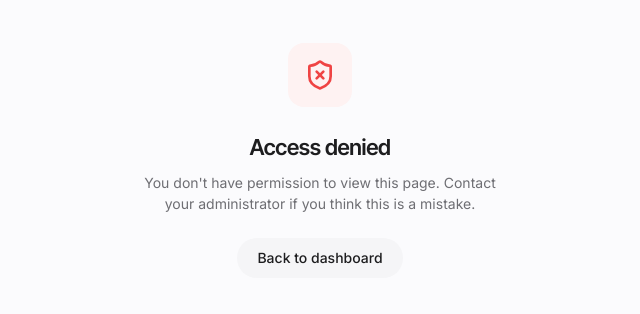
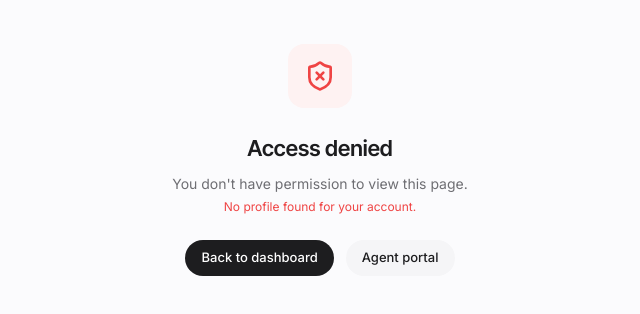
Before and after one commit to ishlokchavan/iclose-admin, a Next.js app: page /unauthorized in a window 1280 px wide. Shown: the part 240-554 px from the top of the page, without its empty margins (320-960 px from the left). Built offline with nearby package versions, Linux system fonts and the light colour scheme; no server answers.

Commit message:
fix: show debug info on unauthorized page to diagnose role issues

```diff
--- a/app/unauthorized/page.tsx
+++ b/app/unauthorized/page.tsx
@@ -1,28 +1,40 @@
-import type { Metadata } from 'next'
+import { getProfile } from '@/lib/auth'
 import Link from 'next/link'
 import { ShieldX } from 'lucide-react'
-import { Button } from '@/components/ui/button'
 
-export const metadata: Metadata = { title: 'Access Denied' }
+export default async function UnauthorizedPage() {
+  const profile = await getProfile()
 
-export default function UnauthorizedPage() {
   return (
-    <main className="flex min-h-screen items-center justify-center px-6 py-16">
-      <div className="flex max-w-[360px] flex-col items-center gap-6 text-center">
+    <main className="flex min-h-screen items-center justify-center px-6">
+      <div className="flex flex-col items-center gap-6 text-center max-w-sm">
         <div className="flex h-16 w-16 items-center justify-center rounded-2xl bg-red-50">
-          <ShieldX className="h-8 w-8 text-red-500" aria-hidden />
+          <ShieldX className="h-8 w-8 text-red-500" />
         </div>
         <div>
-          <h1 className="font-display text-[22px] font-semibold tracking-tight text-ink">
-            Access denied
-          </h1>
+          <h1 className="font-display text-[22px] font-semibold text-ink">Access denied</h1>
           <p className="mt-2 text-[14px] text-graphite">
-            You don&apos;t have permission to view this page. Contact your administrator if you think this is a mistake.
+            You don&apos;t have permission to view this page.
+            {profile && (
+              <span className="block mt-1 font-mono text-[12px] text-graphite-light">
+                Role: {profile.role} · Status: {profile.status}
+              </span>
+            )}
+            {!profile && (
+              <span className="block mt-1 text-[12px] text-red-500">No profile found for your account.</span>
+            )}
           </p>
         </div>
-        <Button asChild variant="secondary" size="md">
-          <Link href="/dashboard">Back to dashboard</Link>
-        </Button>
+        <div className="flex gap-3">
+          <Link href="/dashboard"
+            className="rounded-full bg-ink px-4 py-2 text-[13px] font-medium text-white hover:bg-ink-800">
+            Back to dashboard
+          </Link>
+          <Link href="/portal"
+            className="rounded-full bg-mist px-4 py-2 text-[13px] font-medium text-ink hover:bg-hairline">
+            Agent portal
+          </Link>
+        </div>
       </div>
     </main>
   )
```
